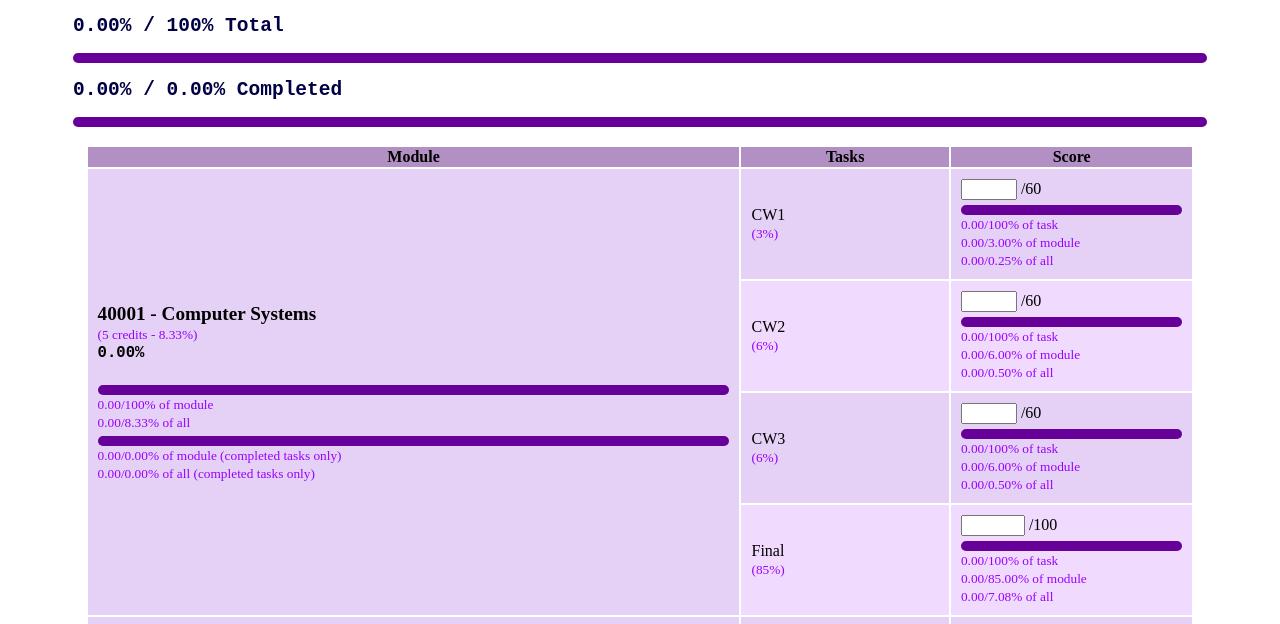
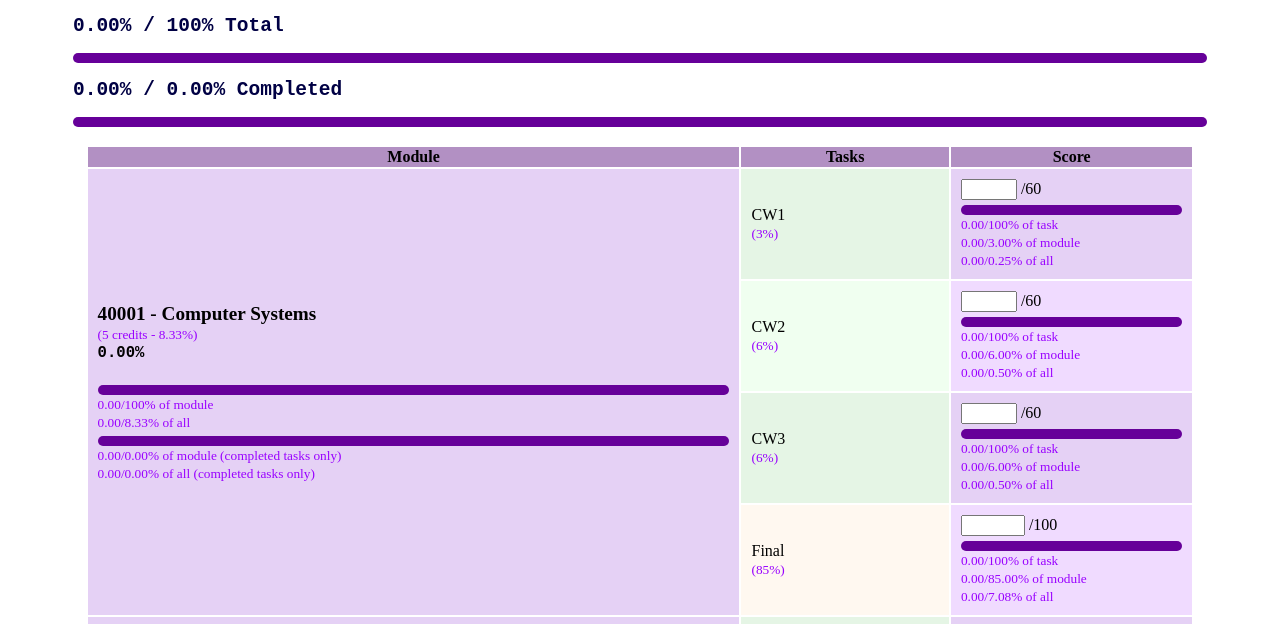
Before and after one commit to Mewtwo2387/tracker, a plain HTML site: page index.html in a window 1280 px wide. Shown: the part 105-729 px from the top of the page. Drawn offline with Linux system fonts and the light colour scheme.

Commit message:
cookies and styles

```diff
--- a/script.js
+++ b/script.js
@@ -49,6 +49,8 @@ function update(){
     document.getElementById("totalpercent").innerHTML = `${totalpercent.toFixed(2)}% / 100% Total`
     document.getElementById("totalpercentbar").style.width = `${totalpercent.toFixed(2)}%`
     document.getElementById("totalcompletepercent").innerHTML = `${totalpercent.toFixed(2)}% / ${(totalcomplete*100).toFixed(2)}% Completed`
+
+    saveScore()
 }
 
 
@@ -61,7 +63,7 @@ function load(){
             }else{
                 html += `<tr>`
             }
-            html += `<td>${task.name}<br><span class="small">(${task.weight*100}%)</span></td><td><input type="number" min="0" max="${task.maxScore}" id="${'i'+module.id+task.id}" onchange="update()"> /${task.maxScore}<div class="progress-bar"><div class="progress-bar-inner" style="width:0%" id="${'b'+module.id+task.id}"></div></div><span class="small" id="${'t'+module.id+task.id}">--/100% of task</span><br><span class="small" id="${'m'+module.id+task.id}">--/100% of module</span><br><span class="small" id="${'a'+module.id+task.id}">--/100% of all</span></td></tr>`
+            html += `<td class="${task.type}">${task.name}<br><span class="small">(${task.weight*100}%)</span></td><td><input type="number" min="0" max="${task.maxScore}" id="${'i'+module.id+task.id}" onchange="update()"> /${task.maxScore}<div class="progress-bar"><div class="progress-bar-inner" style="width:0%" id="${'b'+module.id+task.id}"></div></div><span class="small" id="${'t'+module.id+task.id}">--/100% of task</span><br><span class="small" id="${'m'+module.id+task.id}">--/100% of module</span><br><span class="small" id="${'a'+module.id+task.id}">--/100% of all</span></td></tr>`
         }
     }
     return html
@@ -69,5 +71,53 @@ function load(){
 
 setTimeout(() => {
     document.getElementById('table').innerHTML = load()
+    loadScore()
+},100)
+
+function loadScore(){
+    cookie = getCookie("scores")
+    if(cookie!=''){
+        scores = JSON.parse(getCookie("scores"))
+        for(const module of data.modules){
+            for(const task of module.tasks){
+                id = module.id + task.id
+                document.getElementById('i' + id).value = scores[id]
+            }
+        }
+    }
     update()
-},100)
+}
+
+function saveScore(){
+    scores = {}
+    for(const module of data.modules){
+        for(const task of module.tasks){
+            id = module.id + task.id
+            scores[id] = document.getElementById('i' + id).value
+        }
+    }
+    setCookie("scores",JSON.stringify(scores))
+}
+
+
+// cookies
+
+function getCookie(cname) {
+    let name = cname + "=";
+    let decodedCookie = decodeURIComponent(document.cookie);
+    let ca = decodedCookie.split(';');
+    for(let i = 0; i <ca.length; i++) {
+      let c = ca[i];
+      while (c.charAt(0) == ' ') {
+        c = c.substring(1);
+      }
+      if (c.indexOf(name) == 0) {
+        return c.substring(name.length, c.length);
+      }
+    }
+    return "";
+  }
+
+function setCookie(cname, cvalue) {
+    document.cookie = cname + "=" + cvalue + ";path=/";
+}
--- a/styles.css
+++ b/styles.css
@@ -26,6 +26,22 @@ tr:nth-child(even) td:not(:first-child) {
 
 tr:nth-child(odd) td:not(:first-child) {
     background-color:rgba(204,136,255,0.3)
+}
+
+tr:nth-child(even) td.cw{
+    background-color:rgba(170,221,170,0.3)
+}
+
+tr:nth-child(odd) td.cw{
+    background-color:rgba(204,255,204,0.3)
+}
+
+tr:nth-child(even) td.test{
+    background-color:rgba(221,200,170,0.3)
+}
+
+tr:nth-child(odd) td.test{
+    background-color:rgba(255,233,204,0.3)
 }
 
 .progress-bar {
```
